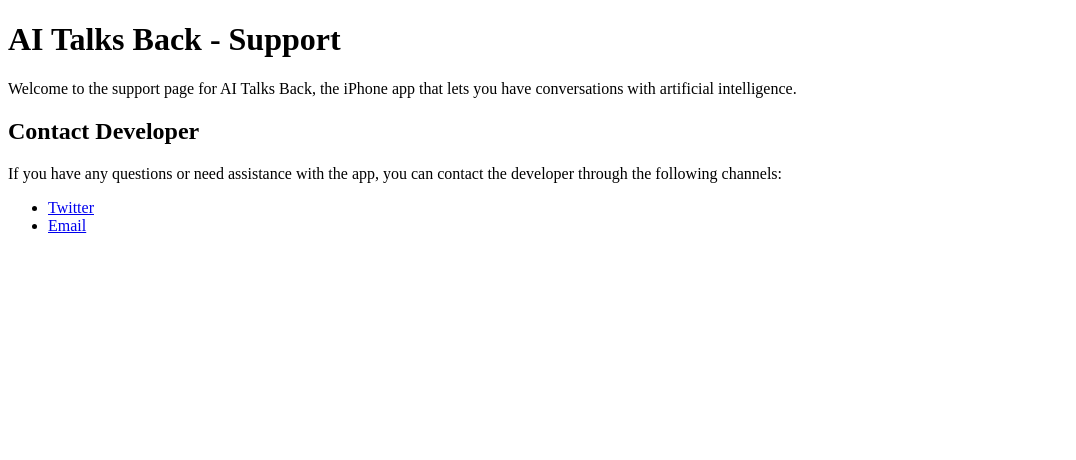
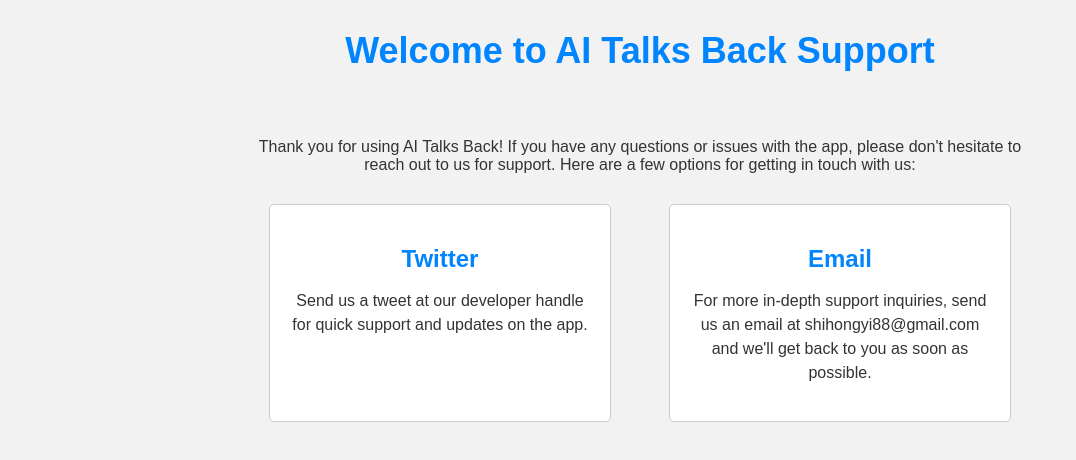
Before and after one commit to hongyishi/aitalksback-website, a plain HTML site: page index.html in a window 1280 px wide. Shown: the whole page, without its empty margins (0-1076 px from the left). Drawn offline with Linux system fonts and the light colour scheme.

Commit message:
Update index.html

```diff
--- a/index.html
+++ b/index.html
@@ -1,16 +1,75 @@
-<!DOCTYPE html>
 <html>
 <head>
-  <title>AI Talks Back - Support</title>
+	<title>AI Talks Back Support</title>
+	<style>
+		body {
+			font-family: Arial, sans-serif;
+			color: #333;
+			background-color: #f2f2f2;
+		}
+		h1 {
+			font-size: 36px;
+			color: #0085ff;
+			text-align: center;
+			margin: 30px 0;
+		}
+		.support-container {
+			max-width: 800px;
+			margin: 0 auto;
+			padding: 20px;
+			text-align: center;
+		}
+		.support-options {
+			display: flex;
+			justify-content: space-around;
+			margin-top: 30px;
+		}
+		.support-option {
+			width: 300px;
+			padding: 20px;
+			border: 1px solid #ccc;
+			border-radius: 5px;
+			background-color: #fff;
+			text-align: center;
+			cursor: pointer;
+			transition: all 0.2s ease-in-out;
+		}
+		.support-option:hover {
+			box-shadow: 0 0 10px rgba(0,0,0,0.1);
+			transform: scale(1.05);
+		}
+		.support-option h2 {
+			font-size: 24px;
+			color: #0085ff;
+			margin-bottom: 15px;
+		}
+		.support-option p {
+			font-size: 16px;
+			line-height: 1.5;
+		}
+		.support-option .fa {
+			font-size: 48px;
+			color: #0085ff;
+			margin-bottom: 15px;
+		}
+	</style>
 </head>
 <body>
-  <h1>AI Talks Back - Support</h1>
-  <p>Welcome to the support page for AI Talks Back, the iPhone app that lets you have conversations with artificial intelligence.</p>
-  <h2>Contact Developer</h2>
-  <p>If you have any questions or need assistance with the app, you can contact the developer through the following channels:</p>
-  <ul>
-    <li><a href="https://twitter.com/developerhandle">Twitter</a></li>
-    <li><a href="mailto:developer@email.com">Email</a></li>
-  </ul>
+	<h1>Welcome to AI Talks Back Support</h1>
+	<div class="support-container">
+		<p>Thank you for using AI Talks Back! If you have any questions or issues with the app, please don't hesitate to reach out to us for support. Here are a few options for getting in touch with us:</p>
+		<div class="support-options">
+			<div class="support-option" onclick="window.open('https://twitter.com/shi_hongyi')">
+				<i class="fa fa-twitter"></i>
+				<h2>Twitter</h2>
+				<p>Send us a tweet at our developer handle for quick support and updates on the app.</p>
+			</div>
+			<div class="support-option" onclick="window.open('mailto:shihongyi88@gmail.com')">
+				<i class="fa fa-envelope"></i>
+				<h2>Email</h2>
+        <p>For more in-depth support inquiries, send us an email at shihongyi88@gmail.com and we'll get back to you as soon as possible.</p>
+			</div>
+		</div>
+	</div>
 </body>
 </html>
```
